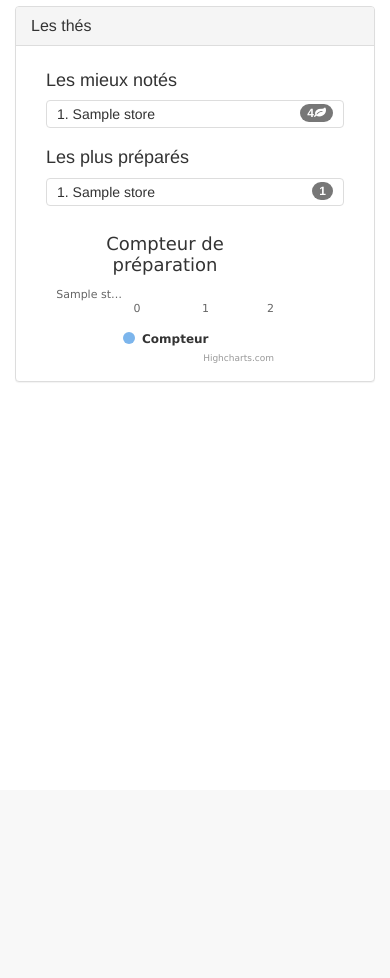
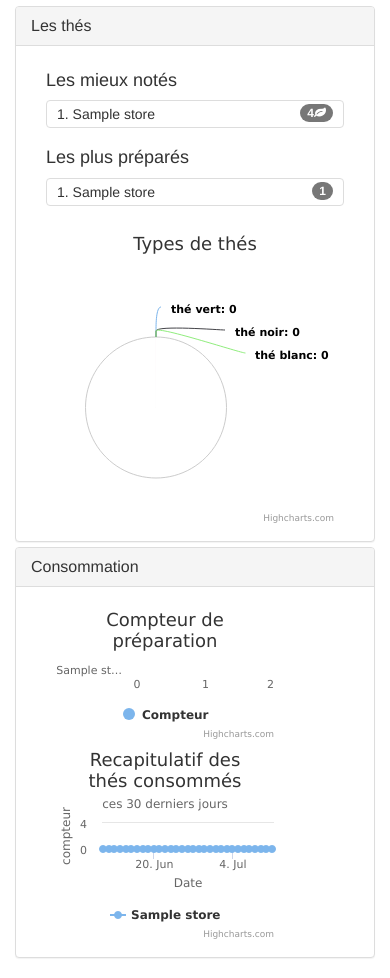
Before and after one commit to nico97118/TeaStory, a CodeIgniter app: page /teatime/stats in a window 390 px wide. Shown: the part 54-1032 px from the top of the page. Before the commit the page ends 436 px from the top, so only its background shows below. Run offline with CodeIgniter, Linux system fonts and the light colour scheme; tables that the repository leaves empty hold one stand-in row (values such as "Sample post"); some libraries are stand-ins or nearby versions.

Commit message:
Implement modules pie type

```diff
--- a/application/models/Stats_model.php
+++ b/application/models/Stats_model.php
@@ -14,4 +14,30 @@
     function top($field,$number){
         return $this->db->order_by($field,'desc')->get('tea_store_view',$number,0)->result();
     }
+
+    function tea_recap($tea_id,$days_ago){
+        $result = $this->db->where('DATE(date) >=',date('Y-m-d'),strtotime("-$days_ago days"))
+                    ->where('DATE(date) <=',date('Y-m-d'))
+                    ->order_by('date','asc')
+                    ->get('tea_history_view')
+                    ->result();
+        return $result[0];
+    }
+
+    function count_day($tea_id,$date){
+        $query = $this->db->where('DATE(date)',$date)
+                ->where('fk_tea_id',$tea_id)
+                ->get('tea_history_view');
+        return $query->num_rows();
+    }
+
+    function tea_recap_count($tea_id,$days_ago){
+        $date = strtotime("-$days_ago days");
+        $end = strtotime("Now");
+        while($date<=$end){
+            $data[$date]=$this->count_day($tea_id, date('Y-m-d',$date));
+            $date = strtotime("+1 day",$date);
+        }
+        return $data;
+    }
 }
--- a/application/models/mytea_model.php
+++ b/application/models/mytea_model.php
@@ -55,4 +55,10 @@
         return bcdiv($sum, $count, 1);
     }
 
+    function get_type($type=null){
+        if(isset($type))
+            $this->db->where('type',$type);
+        return $this->db->get('tea_store')->result();
+    }
+
 }
--- a/application/views/stats/tea/comsumption_graph.php
+++ b/application/views/stats/consumption/comsumption_graph.php
@@ -18,7 +18,6 @@
 
 <script>
     $(function () {
-        //alert(<?php echo json_encode($data); ?>);
         $('#count_graph').highcharts({
             chart: {
                 type: 'bar'
--- /dev/null
+++ b/application/views/stats/consumption/month_recap_graph.php
@@ -0,0 +1,82 @@
+<?php
+defined('BASEPATH') OR exit('No direct script access allowed');
+$teas = $this->mytea_model->get();
+
+?>
+
+<script src="<?php echo js_url('chart/highcharts.js'); ?>"></script>
+
+<script type="text/javascript">
+    $(function () {
+    $('#month_recap_graph').highcharts({
+    chart: {
+    type: 'spline'
+    },
+            title: {
+            text: 'Recapitulatif des thés consommés'
+            },
+            subtitle: {
+            text: ' ces 30 derniers jours'
+            },
+            xAxis: {
+            type: 'datetime',
+                    dateTimeLabelFormats: {// don't display the dummy year
+                    month: '%e. %b',
+                            year: '%b'
+                    },
+                    title: {
+                    text: 'Date'
+                    }
+            },
+            yAxis: {
+            title: {
+            text: 'compteur'
+            },
+                    min: 0
+            },
+            tooltip: {
+            headerFormat: '<b>{series.name}</b><br>',
+                    pointFormat: '{point.x:%e. %b}: {point.y:.f}'
+            },
+            plotOptions: {
+            spline: {
+            marker: {
+            enabled: true
+            }
+            }
+            },
+            series: [
+<?php
+$i=0;
+$lenght = count($teas);
+foreach ($teas AS $tea):
+    $recap = $this->stats_model->tea_recap_count($tea->id, 30);
+    ?>
+                {
+                name: '<?php echo $tea->name; ?>',
+                        // Define the data points. All series have a dummy year
+                        // of 1970/71 in order to be compared on the same x axis. Note
+                        // that in JavaScript, months start at 0 for January, 1 for February etc.
+                        data: [
+    <?php
+    $date = strtotime("-30 days");
+    $end = strtotime("Now");
+    while ($date <= $end):
+        ?>
+                            [Date.UTC(<?php echo date('Y', $date); ?>, <?php echo date('m', $date)-1; ?>, <?php echo date('d', $date); ?>), <?php echo $this->stats_model->count_day($tea->id, date('Y-m-d', $date)); ?>]
+                            <?php echo (strtotime($date)!=$end?',':'');?>
+
+        <?php
+        $date = strtotime("+1 day", $date);
+    endwhile;
+    ?>
+                        ]
+                }
+<?php if($i!=$lenght-1) echo ',';
+$i++; endforeach; ?>
+            ]
+    });
+    });
+</script>
+
+<div id="month_recap_graph" style="width: 80%;height: <?php echo 200; ?>px;"></div>
--- a/application/views/stats/index.php
+++ b/application/views/stats/index.php
@@ -23,12 +23,36 @@
                        <?php $this->load->view('stats/tea/most_comsumed'); ?>
                     </div>
 
+                    <div class="col-md-6">
+                       <?php $this->load->view('stats/tea/pie_type'); ?>
+                    </div>
+
+
+                </div>
+            </div>
+        </div>
+
+        <div class="panel panel-default">
+            <div class="panel-heading">
+                <h4 class="panel-title">
+                    <a data-toggle="collapse" href="#comsumption_panel">Consommation</a>
+                </h4>
+            </div>
+            <div id="comsumption_panel" class="panel-collapse collapse in">
+                <div class="panel-body">
+
                     <div class="col-md-12">
-                       <?php $this->load->view('stats/tea/comsumption_graph',array()); ?>
+                       <?php $this->load->view('stats/consumption/comsumption_graph'); ?>
+                    </div>
+
+                    <div class="col-md-12">
+                       <?php $this->load->view('stats/consumption/month_recap_graph'); ?>
                     </div>
 
                 </div>
             </div>
         </div>
+
+
     </div>
 </div>
--- /dev/null
+++ b/application/views/stats/tea/pie_type.php
@@ -0,0 +1,59 @@
+<?php
+defined('BASEPATH') OR exit('No direct script access allowed');
+$teas = $this->mytea_model->get();
+$types = $this->config->item('types');
+?>
+
+<script src="<?php echo js_url('chart/highcharts.js'); ?>"></script>
+
+<script type="text/javascript">
+    $(function () {
+    $('#pie_type').highcharts({
+        chart: {
+            plotBackgroundColor: null,
+            plotBorderWidth: null,
+            plotShadow: false,
+            type: 'pie'
+        },
+        title: {
+            text: 'Types de thés'
+        },
+        tooltip: {
+            pointFormat: '{series.name}: <b>{point.y:f}</b>'
+        },
+        plotOptions: {
+            pie: {
+                allowPointSelect: true,
+                cursor: 'pointer',
+                dataLabels: {
+                    enabled: true,
+                    format: '<b>{point.name}</b>: {point.y:f}',
+                    style: {
+                        color: (Highcharts.theme && Highcharts.theme.contrastTextColor) || 'black'
+                    }
+                }
+            }
+        },
+        series: [{
+            name: 'Types',
+            colorByPoint: true,
+            data: [
+                <?php
+            $it= 0;
+            $lenght = count($types);
+            foreach($types AS $short_name => $full_name) : ?>
+                        {
+                name: '<?php echo $full_name?>',
+                y: <?php echo count($this->mytea_model->get_type($short_name)); ?>
+                        }
+
+        <?php  echo ($it!=$lenght-1?',':'');
+        $it++;
+        endforeach; ?>
+                ]
+                }]
+                });
+});
+</script>
+
+<div id="pie_type" style="width: 100%;height: <?php echo 300; ?>px;"></div>
```
